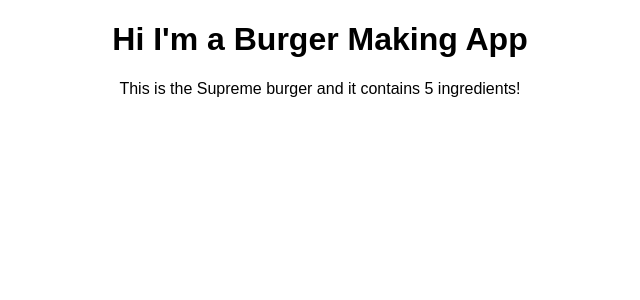
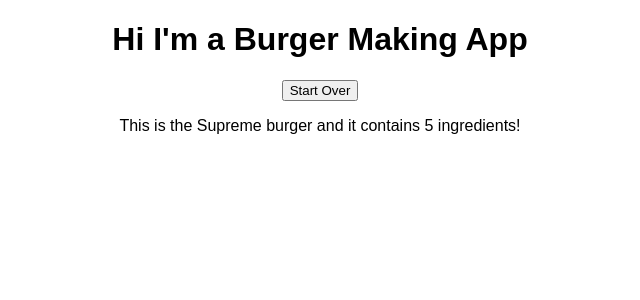
Before and after one commit to boue/reactify-da-burger, a React (Create React App) app in the folder reactify-da-burger/: page / in a window 1280 px wide. Shown: the top 300 px of the page, without its empty margins (320-960 px from the left). Built offline with nearby package versions, Linux system fonts and the light colour scheme.

Commit message:
Create a start over button which is connect to a burger handler method that goes back to default start of creation

```diff
--- a/reactify-da-burger/src/App.js
+++ b/reactify-da-burger/src/App.js
@@ -7,10 +7,19 @@ class App extends Component {
     burgers: [{ name: 'Supreme', ingredients: 5 }]
   }
 
+  switchBurgerHandler = () => {
+    this.setState({
+      burgers: [
+        { name: 'yet to be made ', ingredients: 0}
+      ]
+    })
+  }
+
   render() {
     return (
       <div className="App">
         <h1>Hi I'm a Burger Making App</h1>
+        <button onClick={this.switchBurgerHandler} >Start Over</button>
         <Burger
           ingredients={this.state.burgers[0].ingredients}
           name={this.state.burgers[0].name}
```
